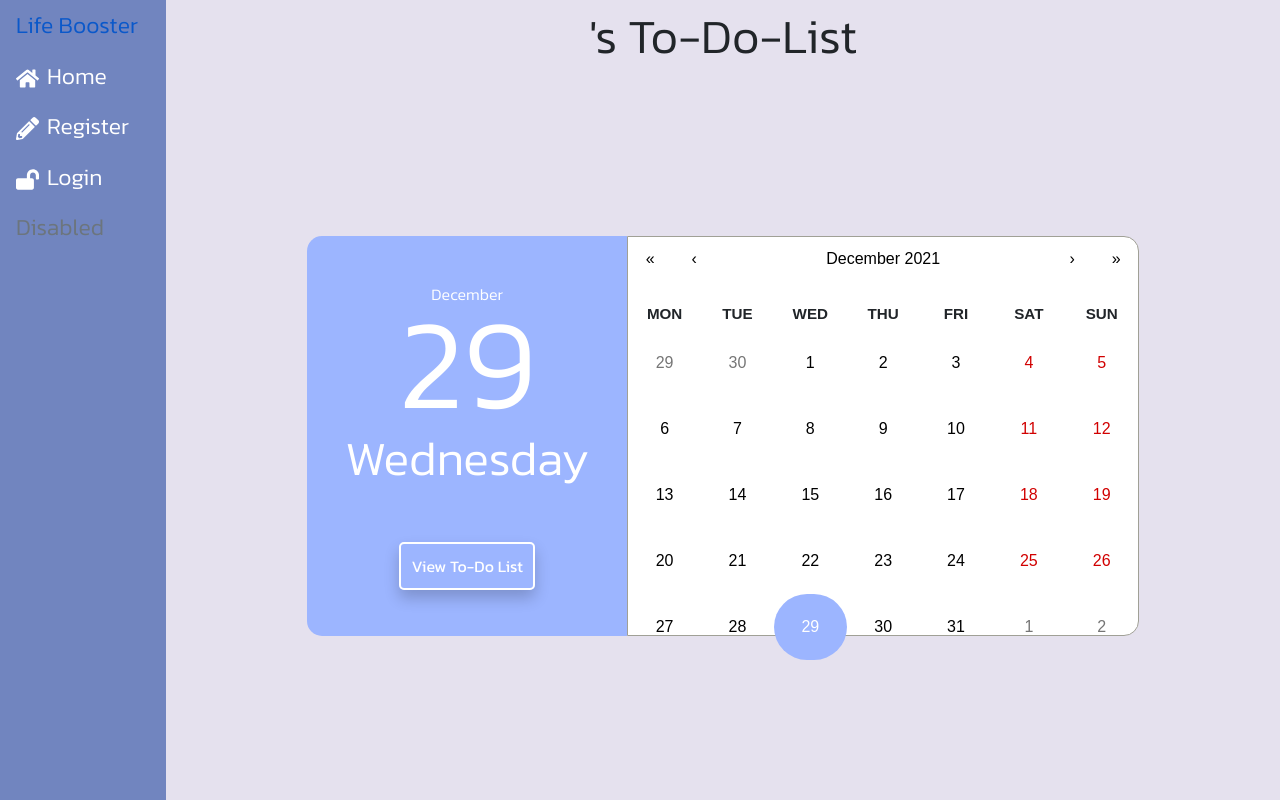
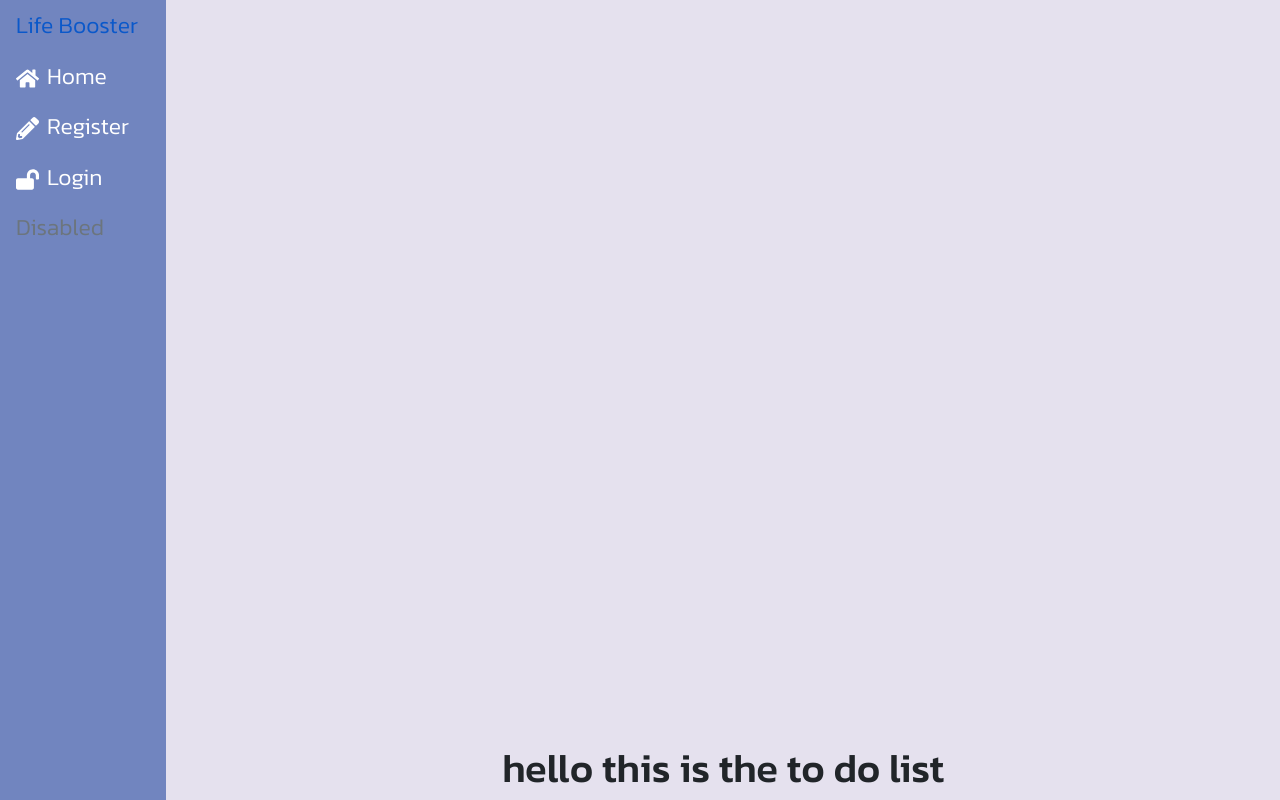
Before and after one commit to hyjin123/life-booster, a React (Create React App) app in the folder frontend/: page /home in a window 1280 px wide. Both pictures are taken after a click on the button "View To-Do List". Built offline with nearby package versions, Linux system fonts and the light colour scheme; no server answers.

Commit message:
got the to do list componenet to render when button is clicked

```diff
--- a/frontend/src/App.js
+++ b/frontend/src/App.js
@@ -6,6 +6,7 @@ import FrontPage from './components/FrontPage';
 import MainPage from './components/MainPage';
 import Register from './components/Register';
 import Login from './components/Login';
+import List from './components/List';
 
 function App() {
 
--- a/frontend/src/components/Banner.js
+++ b/frontend/src/components/Banner.js
@@ -1,12 +1,15 @@
-import React from 'react';
+import React from "react";
 
 export default function Banner(props) {
-
   const { firstName, lastName } = props;
 
   return (
-  <div className="banner">
-    {firstName} {lastName}'s To-Do-List
-  </div>
-  )
+    <div className="banner">
+      {firstName && (
+        <h1>
+          {firstName} {lastName}'s To-Do-List
+        </h1>
+      )}
+    </div>
+  );
 }
--- /dev/null
+++ b/frontend/src/components/List.js
@@ -0,0 +1,9 @@
+import React from 'react';
+
+export default function List(props) {
+  return (
+  <div>
+    <h1>hello this is the to do list</h1>
+  </div>
+  )
+}
--- a/frontend/src/components/MainPage.js
+++ b/frontend/src/components/MainPage.js
@@ -4,9 +4,12 @@ import DateCalendar from "./DateCalendar";
 import "./MainPage.css";
 import axios from "axios";
 import Banner from "./Banner";
+import List from "./List";
 
 function MainPage(props) {
   const [date, setDate] = useState(new Date());
+  const [listOn, setListOn] = useState(false);
+
   const { userId, setUserId, firstName, lastName, setFirstName, setLastName } =
     props;
   const weekdays = [
@@ -34,7 +37,8 @@ function MainPage(props) {
   ];
 
   const handleClick = () => {
-    console.log("hello");
+    // after clicking on "view to do list", render the list by changing the listOn state
+    setListOn(true);
   };
 
   // get the jwt token from local storage if the user is logged in and has a token
@@ -49,7 +53,6 @@ function MainPage(props) {
         const user = res.data.user;
         // set states based on logged in user information
         setUserId(user.id);
-        console.log(user);
         setFirstName(user.first_name);
         setLastName(user.last_name);
       })
@@ -60,7 +63,8 @@ function MainPage(props) {
     <div className="main-container">
       <NavBar userId={userId} />
       <div className="second-container">
-        <Banner firstName={firstName} lastName={lastName}/>
+        <Banner firstName={firstName} lastName={lastName} />
+        {!listOn && (
           <div className="calendar-container">
             <div className="selected-day">
               <div>{months[date.getMonth()]}</div>
@@ -74,6 +78,10 @@ function MainPage(props) {
             </div>
             <DateCalendar date={date} setDate={setDate} />
           </div>
+        )}
+        {listOn && (
+          <List />
+        )}
       </div>
     </div>
   );
--- a/frontend/src/components/NavBar.js
+++ b/frontend/src/components/NavBar.js
@@ -8,7 +8,7 @@ function NavBar(props) {
     event.preventDefault();
     // reset the token to an empty string
     localStorage.setItem('jwtToken', '', { maxAge: 1 })
-    // redirect to home page
+    // redirect to home page after logout
     window.location = "/home";
   }
 
```
Lines whose indentation alone changed are shown as unchanged.
